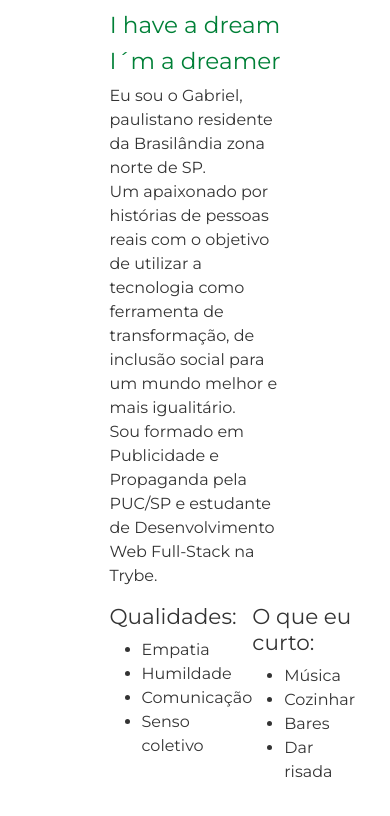
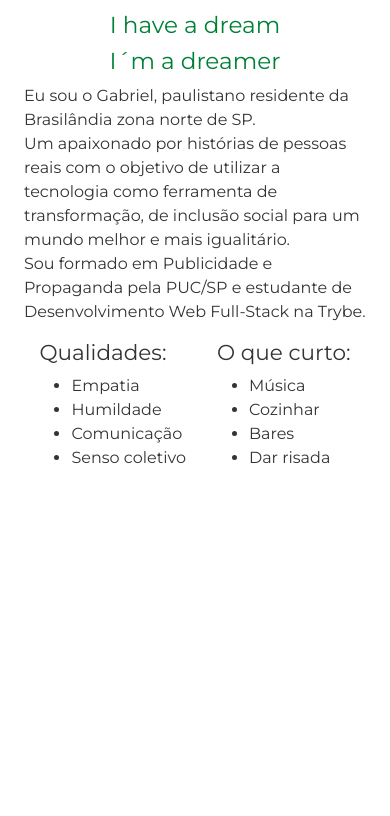
Before and after one commit to gvscript/gvscript.github.io, a React (Create React App) app: page / in a window 390 px wide. Shown: the part 1120-1936 px from the top of the page. After the commit the page ends 1630 px from the top, so only its background shows below. Built offline with nearby package versions, Linux system fonts and the light colour scheme.

Commit message:
corrige responsividade de about me

```diff
--- a/src/App.css
+++ b/src/App.css
@@ -157,8 +157,6 @@ nav ul li {
   align-items: center;
   margin: 1.5rem;
   /* border: 1px solid rgb(101, 19, 168); */
-
-
 }
 
 .content-container img {
@@ -166,6 +164,13 @@ nav ul li {
   border: 0.6rem double var(--primary-green);
   margin-right: 0.6rem;
   width: 22rem;
+}
+
+
+.about-me {
+  /* border: 1px solid orange; */
+  width: 50%;
+  color: var(--primary-dark-op);
 }
 
 @media(max-width: 600px) {
@@ -185,15 +190,12 @@ nav ul li {
     width: 15.625rem;
     margin-bottom: 0.9rem;
   }
+
+  .about-me {
+    width: 100%;
+  }
 }
 
-
-
-.about-me {
-  /* border: 1px solid orange; */
-  width: 50%;
-  color: var(--primary-dark-op);
-}
 .about-me h3 {
   text-align: center;
   color: var(--primary-green);
--- a/src/components/Sobre.js
+++ b/src/components/Sobre.js
@@ -28,7 +28,7 @@ const Sobre = () => {
               </ul>
             </div>
             <div>
-              <h4>O que eu curto:</h4>
+              <h4>O que curto:</h4>
               <ul>
                 <li>Música</li>
                 <li>Cozinhar</li>
```
